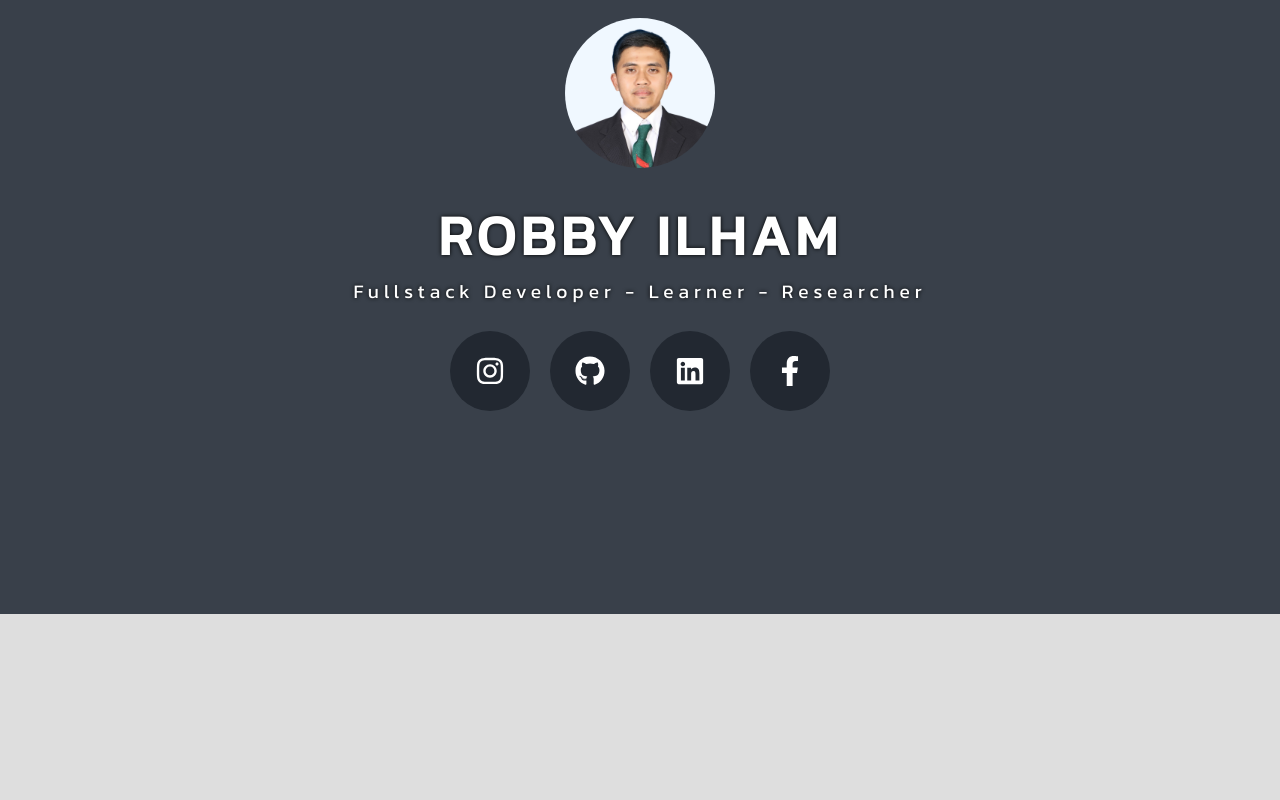
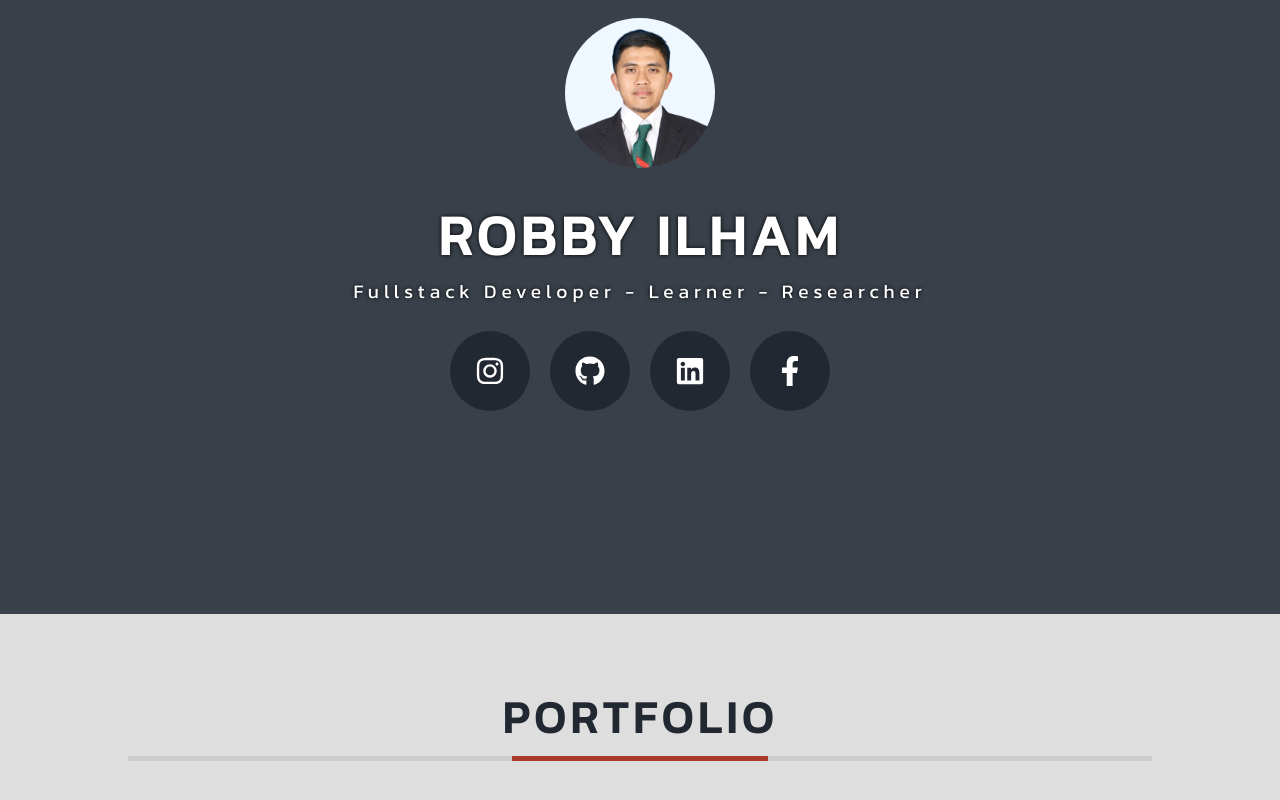
Before and after one commit to robbytrujillo/robbyilham, a React (Vite) app: page / in a window 1280 px wide. Shown: the part 252-1052 px from the top of the page. Before the commit the page ends 866 px from the top, so only its background shows below. Built offline with nearby package versions, Linux system fonts and the light colour scheme.

Commit message:
Portfolio section portofoliosatu

```diff
--- a/src/components/Portfolio.jsx
+++ b/src/components/Portfolio.jsx
@@ -1,8 +1,17 @@
+import '../styles/Portfolio.css';
+
 function Portfolio() {
   return (
-    <div>
+    <section id="portfolio">
+        <div className="wrapper">
+            <h3>Portfolio</h3>
+            <div className="grid">
+                <div className="item">
 
-    </div>
+                </div>
+            </div>
+        </div>
+    </section>
   )
 }
 
--- /dev/null
+++ b/src/styles/Portfolio.css
@@ -0,0 +1,17 @@
+.grid {
+    display: grid;
+    grid-template-columns: 30% 30% 30%;
+    grid-gap: 25px;
+    justify-content: center;
+  }
+
+  .grid > .item > a > img {
+    width: 100%;
+    border-radius: 10px;
+  }
+
+  @media only screen and (max-width: 1000px) {
+    .grid {
+      grid-template-columns: 45% 45%;
+    }
+  }
```
